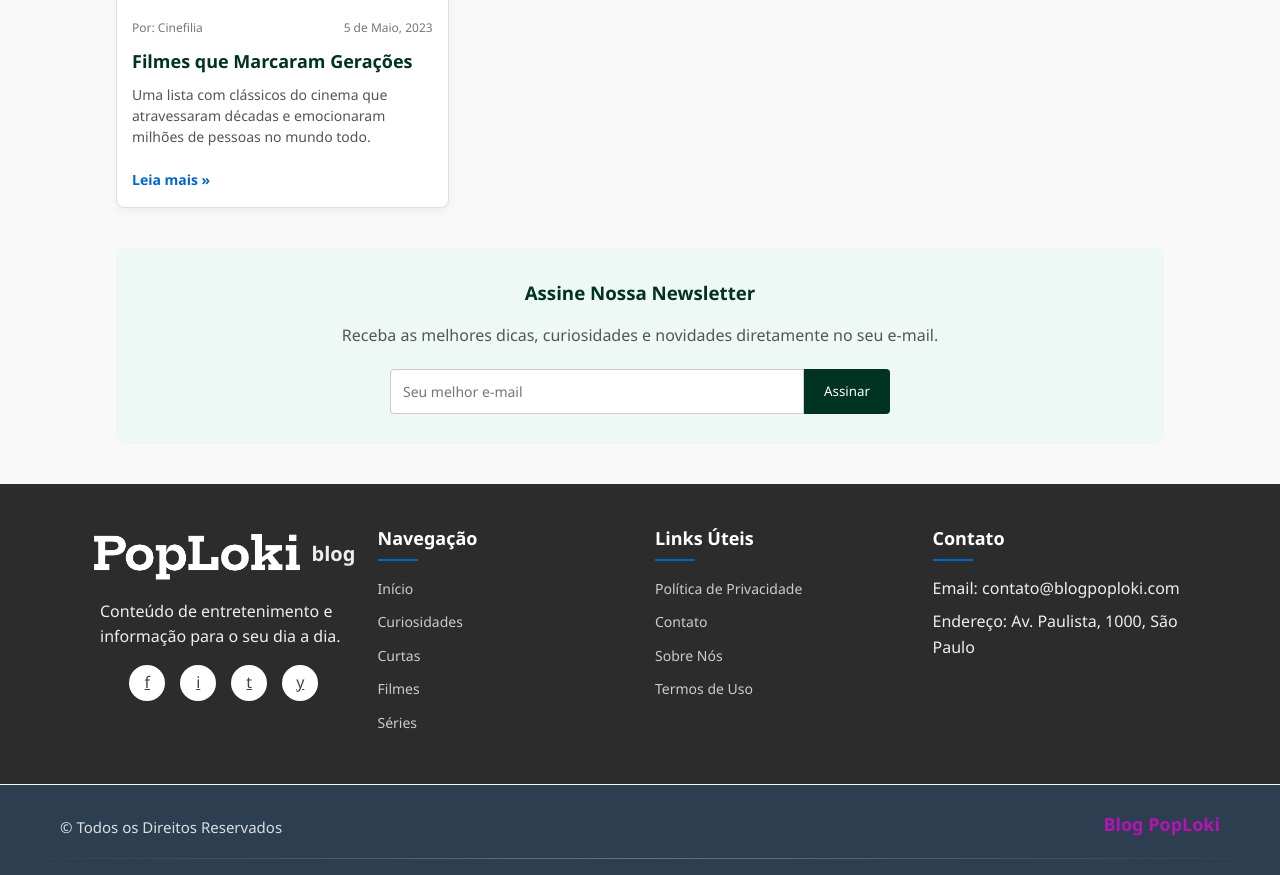
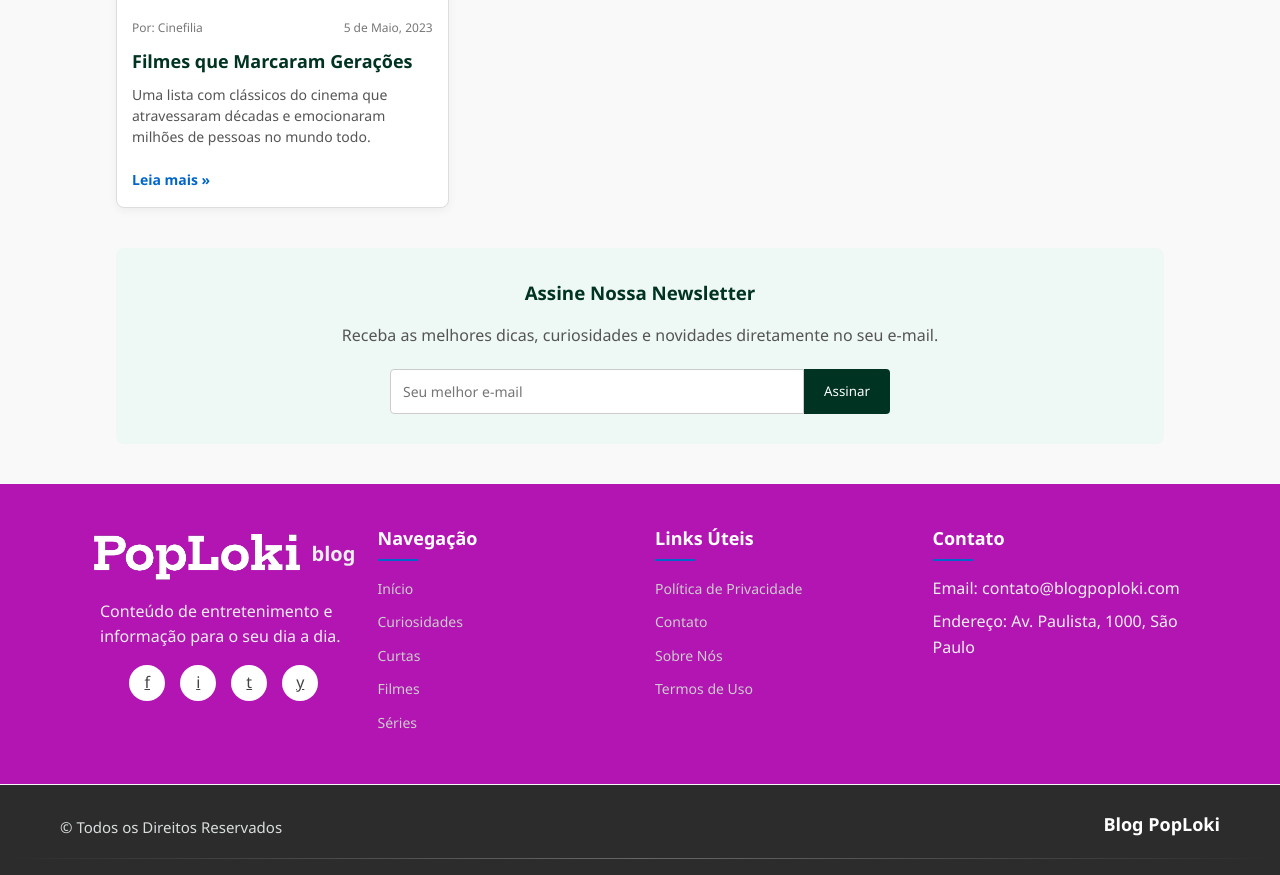
Before and after one commit to guanabaralucielen-tech/poploki.com, a plain HTML site: page blog_exemplo/index.html in a window 1280 px wide. Shown: the part 830-1705 px from the top of the page. Drawn offline with Linux system fonts and the light colour scheme.

Commit message:
Update index.html

```diff
--- a/blog_exemplo/index.html
+++ b/blog_exemplo/index.html
@@ -258,7 +258,7 @@
         }
 
         footer {
-            background: #2C2C2C;
+            background: #B215B2;
             color: #eee;
             padding: 40px 20px;
             margin-top: 1px;
@@ -359,7 +359,7 @@
 
         /* Estilos do Rodapé Personalizado */
         .site-footer {
-            background: #2c3e50;
+            background: #2C2C2C;
             color: #ecf0f1;
             padding: 25px 0;
         }
@@ -385,7 +385,7 @@
             font-size: 18px;
             font-weight: 600;
             margin-bottom: 5px;
-            color: #B215B2;
+            color: #fff;
         }
 
         .copyright {
```
